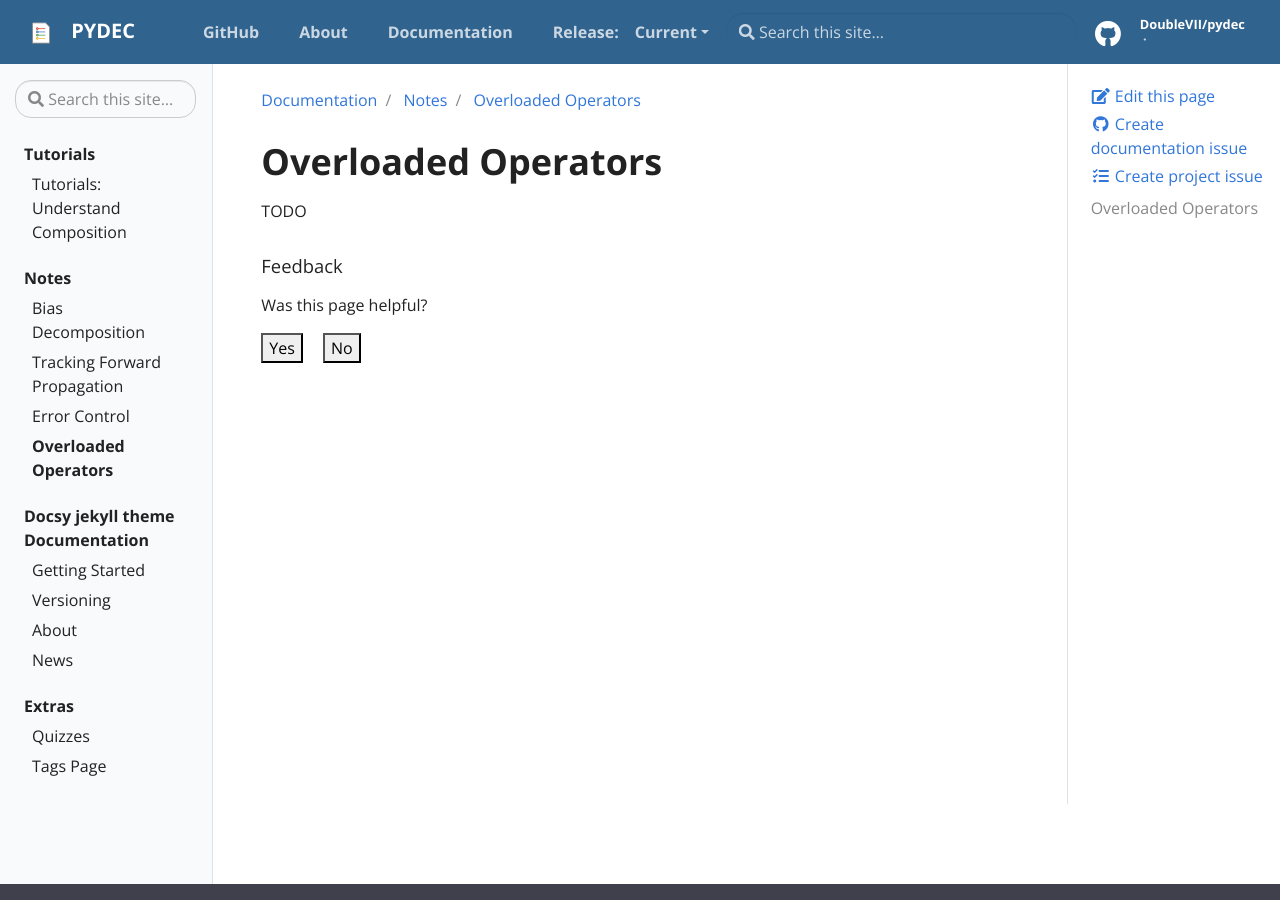
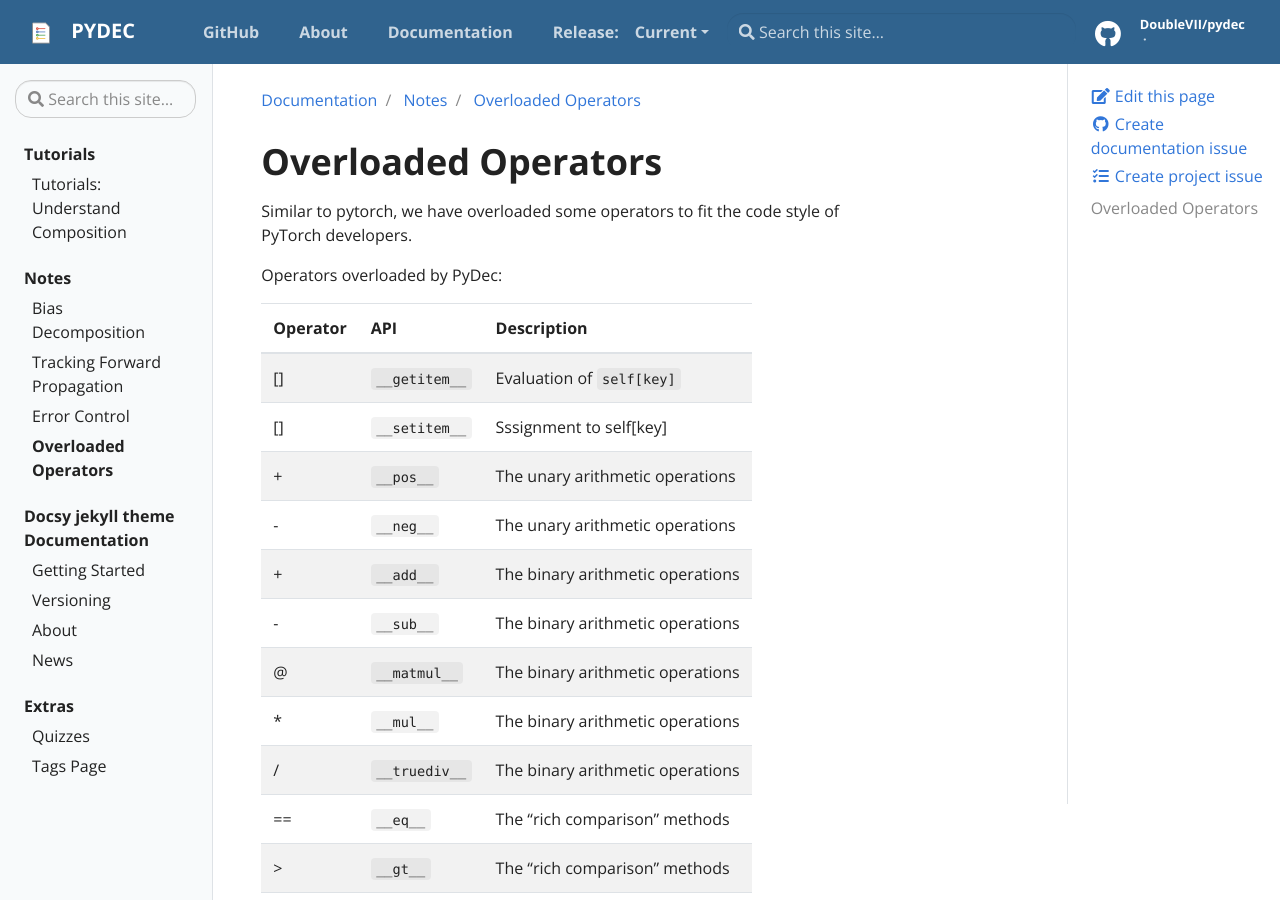
Before and after one commit to NJUNLP/pydec, a Jekyll site: the page built from docs/_docs/notes/overloaded-operators.md, in a window 1280 px wide and 900 px high. Built offline with Jekyll 4.4.1, drawn with Linux system fonts in a browser that asks for light colours; some of the changed text lies outside the part shown.

Commit message:
update dcos

```diff
--- a/docs/_docs/notes/overloaded-operators.md
+++ b/docs/_docs/notes/overloaded-operators.md
@@ -4,4 +4,26 @@
 ---
 
 # Overloaded Operators
-TODO
+
+Similar to pytorch, we have overloaded some operators to fit the code style of PyTorch developers.
+
+Operators overloaded by PyDec:
+
+| Operator | API           | Description                      |
+| -------- | ------------- | -------------------------------- |
+| []       | `__getitem__` | Evaluation of `self[key]`        |
+| []       | `__setitem__` | Sssignment to self[key]          |
+| +        | `__pos__`     | The unary arithmetic operations  |
+| -        | `__neg__`     | The unary arithmetic operations  |
+| +        | `__add__`     | The binary arithmetic operations |
+| -        | `__sub__`     | The binary arithmetic operations |
+| @        | `__matmul__`  | The binary arithmetic operations |
+| *        | `__mul__`     | The binary arithmetic operations |
+| /        | `__truediv__` | The binary arithmetic operations |
+| ==       | `__eq__`      | The "rich comparison" methods    |
+| >        | `__gt__`      | The "rich comparison" methods    |
+| <        | `__lt__`      | The "rich comparison" methods    |
+| >=       | `__ge__`      | The "rich comparison" methods    |
+| <=       | `__le__`      | The "rich comparison" methods    |
+
+The behavior of these operators is similar to the definition of pytoch, but some of them have been added with additional functionality. Refer to our API documentation (TODO) for detailed definitions.
```
Also changed, not shown: docs/_docs/notes/index.md (+2 -1 lines).
